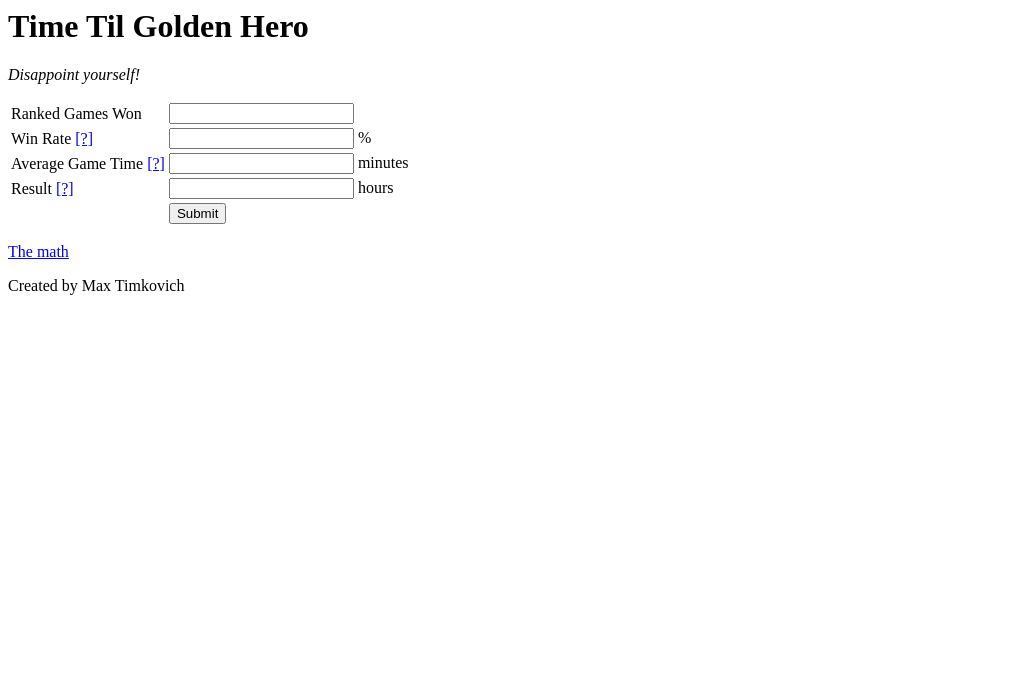
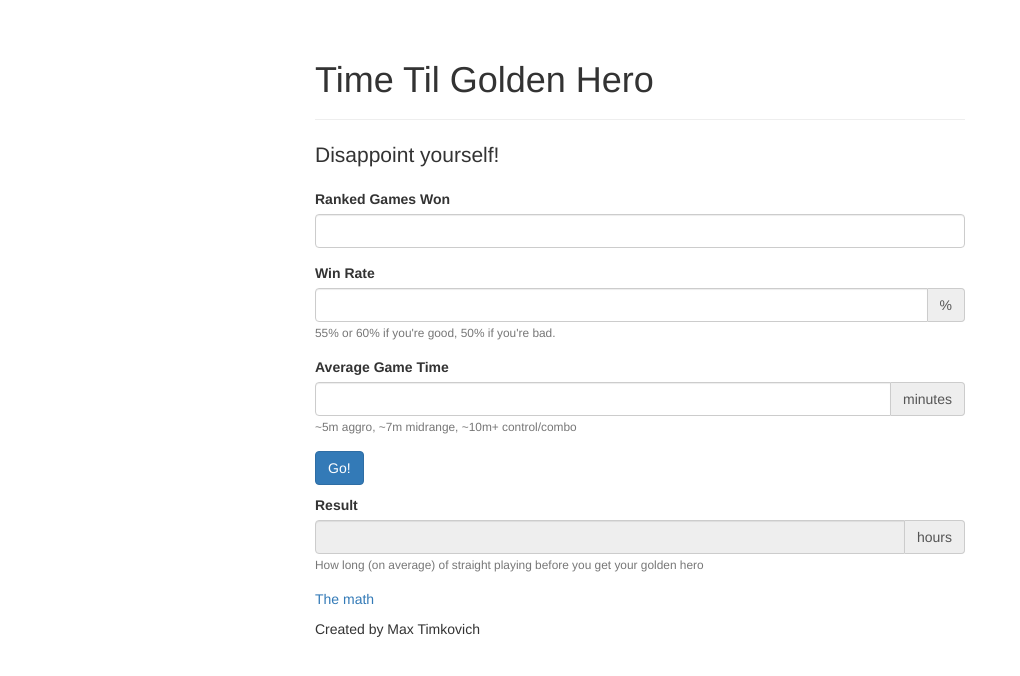
Before and after one commit to mtimkovich/maxtimkovich.com, a Flask app: template src/templates/time_til_gold.html in a window 1280 px wide. Shown: the top 676 px of the page, without its empty margins (0-1020 px from the left). Run offline with Flask 2, Linux system fonts and the light colour scheme; the template is opened without the code that fills it, so the values that code supplies are empty; some libraries are stand-ins or nearby versions.

Commit message:
base.html

```diff
--- a/src/app.py
+++ b/src/app.py
@@ -18,6 +18,9 @@ app.register_blueprint(friendbot)
 @app.route('/<page>.html')
 @app.route('/<page>')
 def show(page='index'):
+    if page == 'base':
+        abort(404)
+
     try:
         return render_template('{}.html'.format(page))
     except TemplateNotFound:
--- /dev/null
+++ b/src/templates/base.html
@@ -0,0 +1,30 @@
+<!DOCTYPE html>
+<html lang="en">
+  <head>
+    <meta charset="utf-8">
+    <meta http-equiv="X-UA-Compatible" content="IE=edge">
+    <meta name="viewport" content="width=device-width, initial-scale=1">
+    <!-- The above 3 meta tags *must* come first in the head; any other head content must come *after* these tags -->
+    <meta name="description" content="">
+    <meta name="author" content="">
+    <link rel="icon" href="/img/blank.png">
+
+    <title>{% block title %}{% endblock %}</title>
+
+    <link rel="stylesheet" href="https://maxcdn.bootstrapcdn.com/bootstrap/3.3.7/css/bootstrap.min.css" integrity="sha384-BVYiiSIFeK1dGmJRAkycuHAHRg32OmUcww7on3RYdg4Va+PmSTsz/K68vbdEjh4u" crossorigin="anonymous">
+
+    <!-- Custom styles for this template -->
+    <link href="{{url_for('static', filename='style.css')}}" rel="stylesheet">
+
+  </head>
+
+  <body>
+    <div class="container">
+      <div class="page-header">
+          <h1>{{self.title()}}</h1>
+      </div>
+
+      {% block content %}
+      {% endblock %}
+  </body>
+</html>
--- a/src/templates/time_til_gold.html
+++ b/src/templates/time_til_gold.html
@@ -1,51 +1,52 @@
-<html>
-<head>
-<title>Time Til Gold</title>
-<link rel="shortcut icon" type="image/png" href="/img/blank.png"/>
-<style>
-h1 {
-    font-weight: bold;
-}
-
-.error {
-    color: red;
-    font-weight: bold;
-}
-</style>
-</head>
-<body>
-    <h1>Time Til Golden Hero</h1>
-    <i>Disappoint yourself!</i>
-    <p>
-
+{% extends "base.html" %}
+{% block title %}Time Til Golden Hero{% endblock %}
+{% block content %}
+<p class="lead">Disappoint yourself!</p>
 <span id="error_msg" class="error"></span>
 <form id="form">
-    <table>
-        <tr>
-            <td><label id="played">Ranked Games Won</label></td>
-            <td><input type="text" name="played" /></td>
-        </tr>
-        <tr>
-            <td><label id="win_rate">Win Rate <a href="#" title="55% or 60% if you're good, 50% if you're bad">[?]</a></label></td>
-            <td><input type="text" name="win_rate" /> %</td>
-        </tr>
-        <tr>
-            <td><label id="game_time">Average Game Time <a href="#" title="~5m aggro, ~7m midrange, ~10m+ control/combo">[?]</a></label></td>
-            <td><input type="text" name="game_time" /> minutes</td>
-        </tr>
-        <tr>
-            <td><label>Result <a href="#" title="How long (on average) of straight playing before you get your golden hero">[?]</a></label></td>
-            <td><input type="text" name="result" readonly />  hours</td>
-        </tr>
-        <tr>
-            <td></td>
-            <td><input type="button" value="Submit" onclick="calculate()" /></td>
-        </tr>
-    </table>
+    <div class="form-group">
+        <label id="played">Ranked Games Won</label>
+        <input type="text" class="form-control" name="played" />
+    </div>
+
+    <div class="form-group">
+        <label id="win_rate">Win Rate</label>
+        <div class="input-group">
+            <input type="text" class="form-control" name="win_rate" />
+            <span class="input-group-addon">%</span>
+        </div>
+        <small id="passwordHelpBlock" class="text-muted">
+        55% or 60% if you're good, 50% if you're bad.
+        </small>
+    </div>
+
+    <div class="form-group">
+        <label id="game_time">Average Game Time</label>
+        <div class="input-group">
+            <input type="text" class="form-control" name="game_time" />
+            <span class="input-group-addon">minutes</span>
+        </div>
+        <small id="passwordHelpBlock" class="form-text text-muted">
+        ~5m aggro, ~7m midrange, ~10m+ control/combo
+        </small>
+    </div>
+
+    <button type="button" class="btn btn-primary" onclick="calculate()" />Go!</button>
+
+    <div class="form-group" style="margin-top: 10px">
+        <label>Result</label>
+        <div class="input-group">
+            <input type="text" class="form-control" name="result" readonly />
+            <span class="input-group-addon">hours</span>
+        </div>
+        <small id="passwordHelpBlock" class="form-text text-muted">
+        How long (on average) of straight playing before you get your golden hero
+        </small>
+    </div>
 </form>
 
-<p><a href="img/math.png">The math</a>
-<p>Created by Max Timkovich
+<p><a href="img/math.png">The math</a></p>
+<p>Created by Max Timkovich</p>
 
 
 <script>
@@ -105,5 +106,4 @@ function calculate() {
     form.result.value = result.toFixed(2);
 }
 </script>
-</body>
-</html>
+{% endblock %}
```
Also changed, not shown: src/templates/index.html (+5 -30 lines).
